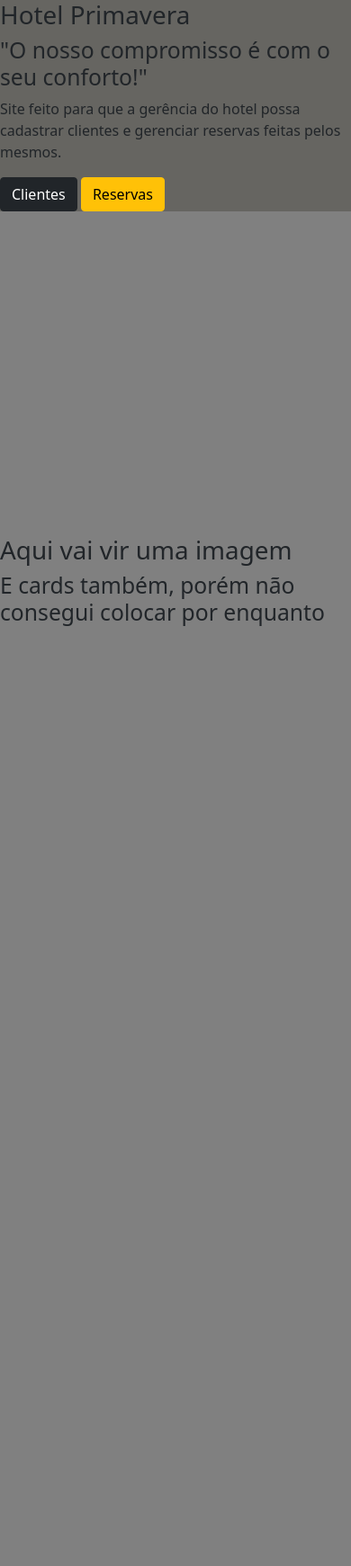
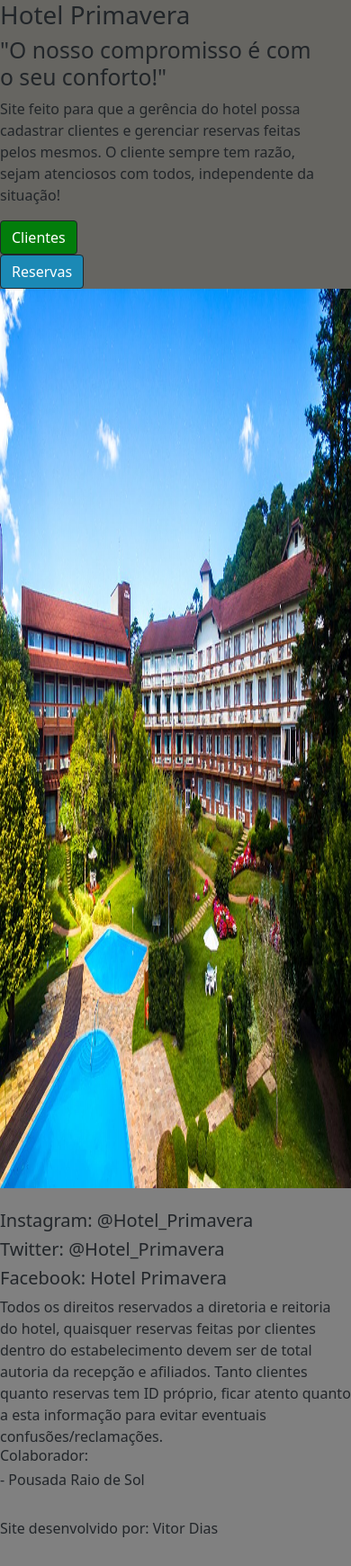
Before and after one commit to AmazingBear/ProjetoHotel, a Django app: template home/templates/home/index.html in a window 390 px wide. Shown: the whole page at 90% size. Before the commit the page ends 696 px from the top, so only its background shows below. Run offline with Django 3.2, Linux system fonts and the light colour scheme; the template is opened without the code that fills it, so the values that code supplies are empty.

Commit message:
Mudanças na parte visual

```diff
--- a/home/templates/home/index.html
+++ b/home/templates/home/index.html
@@ -1,4 +1,6 @@
 {%extends 'base.html'%}
+
+{% load static %}
 
 {%block 'titulo'%} Home da página {%endblock%}
 
@@ -6,17 +8,66 @@
 
 <section>
     <div style="background-color: #666561">
-        <h1 class="jumbotron">Hotel Primavera</h1>
-        <h2>"O nosso compromisso é com o seu conforto!"</h2>
-        <p>Site feito para que a gerência do hotel possa cadastrar clientes e gerenciar reservas feitas pelos mesmos.</p>
-        <a class="btn btn-dark" href="{% url 'cliente' %}">Clientes</a>
-        <a class="btn btn-warning" href="{% url 'reservas' %}">Reservas</a>
+        <div class="row">
+            <div class="col-sm-5">
+            </div>
+            <div class="col-sm-2">
+                <h1 class="jumbotron">Hotel Primavera</h1>
+            </div>
+            <div class="row">
+            <div class="col-sm-4">
+            </div>
+            <div class="col-sm-5">
+                <h2>"O nosso compromisso é com o seu conforto!"</h2>
+            </div>
+            </div>
+            <div class="row">
+                <div class="col-sm-2">
+                </div>
+                <div class="col-sm-9">
+                    <p>Site feito para que a gerência do hotel possa cadastrar clientes e gerenciar reservas feitas pelos mesmos. O cliente sempre tem razão, sejam atenciosos com todos, independente da situação!</p>
+                </div>
+        <div class="row">
+            <div class="col-sm-5">
+            </div>
+            <div class="col-sm-2">
+                <a class="btn btn-dark" style="background-color: #027d0b" href="{% url 'cliente' %}">Clientes</a>
+            </div>
+            <div class="col-sm-1">
+                <a class="btn btn-dark" style="background-color: #1b89b5" href="{% url 'reservas' %}">Reservas</a>
+            </div>
+        </div>
     </div>
     <div style="background-color: grey">
-        <br><br><br><br><br><br><br><br><br><br><br><br><br><br><br>
-        <h1>Aqui vai vir uma imagem</h1>
-        <h2>E cards também, porém não consegui colocar por enquanto</h2>
-        <br><br><br><br><br><br><br><br><br><br><br><br><br><br><br><br>
+        <img src="{% static 'home/images/hotelHome.jpg' %}" width=100% height=1000px>
+        <div style="background-color: grey">
+            <br>
+            <div class="row">
+                <div class="col-sm-1">
+                </div>
+                <div class="col-sm-3">
+                    <h5>Instagram: @Hotel_Primavera</h5>
+                    <h5>Twitter: @Hotel_Primavera</h5>
+                    <h5>Facebook: Hotel Primavera</h5>
+                </div>
+                <div class="col-sm-4">
+                    Todos os direitos reservados a diretoria e reitoria do hotel,
+                    quaisquer reservas feitas por clientes dentro do estabelecimento
+                    devem ser de total autoria da recepção e afiliados. Tanto clientes
+                    quanto reservas tem ID próprio, ficar atento quanto a esta informação
+                    para evitar eventuais confusões/reclamações.
+                </div>
+                <div class="col-sm-1">
+                </div>
+                <div class="col-sm-3">
+                    <h6>Colaborador:<h6>
+                    <h6>- Pousada Raio de Sol<h6>
+                    <br>
+                    <h6>Site desenvolvido por: Vitor Dias<h6>
+                </div>
+            </div>
+            <br>
+        </div>
     </div>
 </section>
 {%endblock%}
```
Also changed, not shown: conexao.py (+7 -0 lines), home/static/home/images/hotelHome.jpg (renamed from images/hotelHome.jpg).
